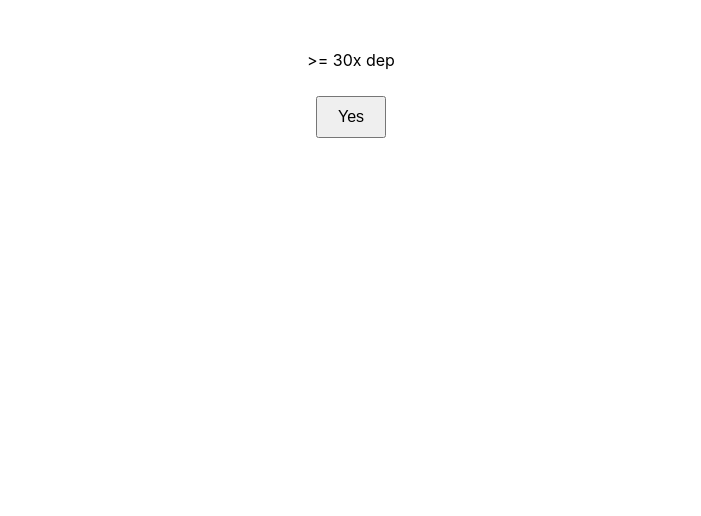
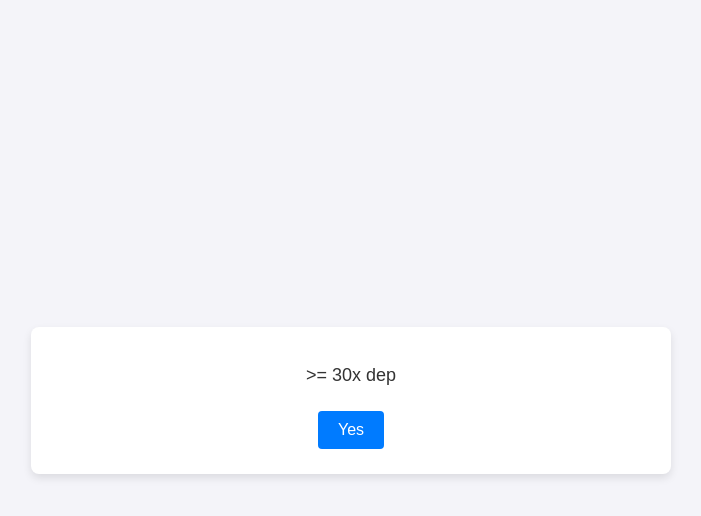
Before and after one commit to rayljc/DecisionCard, a React (Create React App) app: page / in a window 1280 px wide. Shown: the top 516 px of the page, without its empty margins (289-990 px from the left). Built offline with nearby package versions, Linux system fonts and the light colour scheme.

Commit message:
Adding styles

```diff
--- a/public/index.html
+++ b/public/index.html
@@ -24,7 +24,7 @@
       work correctly both with client-side routing and a non-root public URL.
       Learn how to configure a non-root public URL by running `npm run build`.
     -->
-    <title>React App</title>
+    <title>Bioinformatics decision card</title>
   </head>
   <body>
     <noscript>You need to enable JavaScript to run this app.</noscript>
--- a/src/App.css
+++ b/src/App.css
@@ -1,10 +1,59 @@
+/* App.css */
+
 .App {
-  text-align: center;
-  margin-top: 50px;
+  font-family: Arial, sans-serif;
+  display: flex;
+  justify-content: center;
+  align-items: center;
+  min-height: 100vh;
+  background-color: #f4f4f9;
+  padding: 20px;
+  box-sizing: border-box;
+}
+
+.QuestionContainer {
+  background: #fff;
+  border-radius: 8px;
+  box-shadow: 0 4px 8px rgba(0, 0, 0, 0.1);
+  padding: 20px;
+  max-width: 600px;
+  width: 100%;
+  text-align: center; /* Center text within the container */
+  display: flex;
+  flex-direction: column;
+  align-items: center; /* Center content horizontally */
+}
+
+p {
+  font-size: 18px;
+  color: #333;
+  margin-bottom: 20px;
 }
 
 button {
-  margin: 10px;
+  background-color: #007bff;
+  border: none;
+  color: white;
   padding: 10px 20px;
+  margin: 5px;
+  border-radius: 4px;
+  cursor: pointer;
   font-size: 16px;
+  transition: background-color 0.3s ease;
 }
+
+button:hover {
+  background-color: #0056b3;
+}
+
+button:disabled {
+  background-color: #ddd;
+  cursor: not-allowed;
+}
+
+/* Flex container for buttons to align them on the same line */
+.ButtonsContainer {
+  display: flex;
+  flex-wrap: wrap; /* Allows buttons to wrap if they don't fit in one line */
+  justify-content: center; /* Center buttons horizontally */
+}
--- a/src/App.tsx
+++ b/src/App.tsx
@@ -49,11 +49,13 @@ interface QuestionProps {
 
 const Question: React.FC<QuestionProps> = ({ question, onOptionOne, onOptionTwo, onOptionThree }) => {
   return (
-    <div>
+    <div className="QuestionContainer">
       <p>{question.content}</p>
-      { !question.finalState && question.optionOneText && <button onClick={onOptionOne}> {question.optionOneText} </button> }
-      { !question.finalState && question.optionTwoText && <button onClick={onOptionTwo}> {question.optionTwoText} </button> }
-      { !question.finalState && question.optionThreeText && <button onClick={onOptionThree}> {question.optionThreeText} </button> }
+      <div className="ButtonsContainer">
+        { !question.finalState && question.optionOneText && <button onClick={onOptionOne}> {question.optionOneText} </button> }
+        { !question.finalState && question.optionTwoText && <button onClick={onOptionTwo}> {question.optionTwoText} </button> }
+        { !question.finalState && question.optionThreeText && <button onClick={onOptionThree}> {question.optionThreeText} </button> }
+      </div>
     </div>
   );
 };
```
